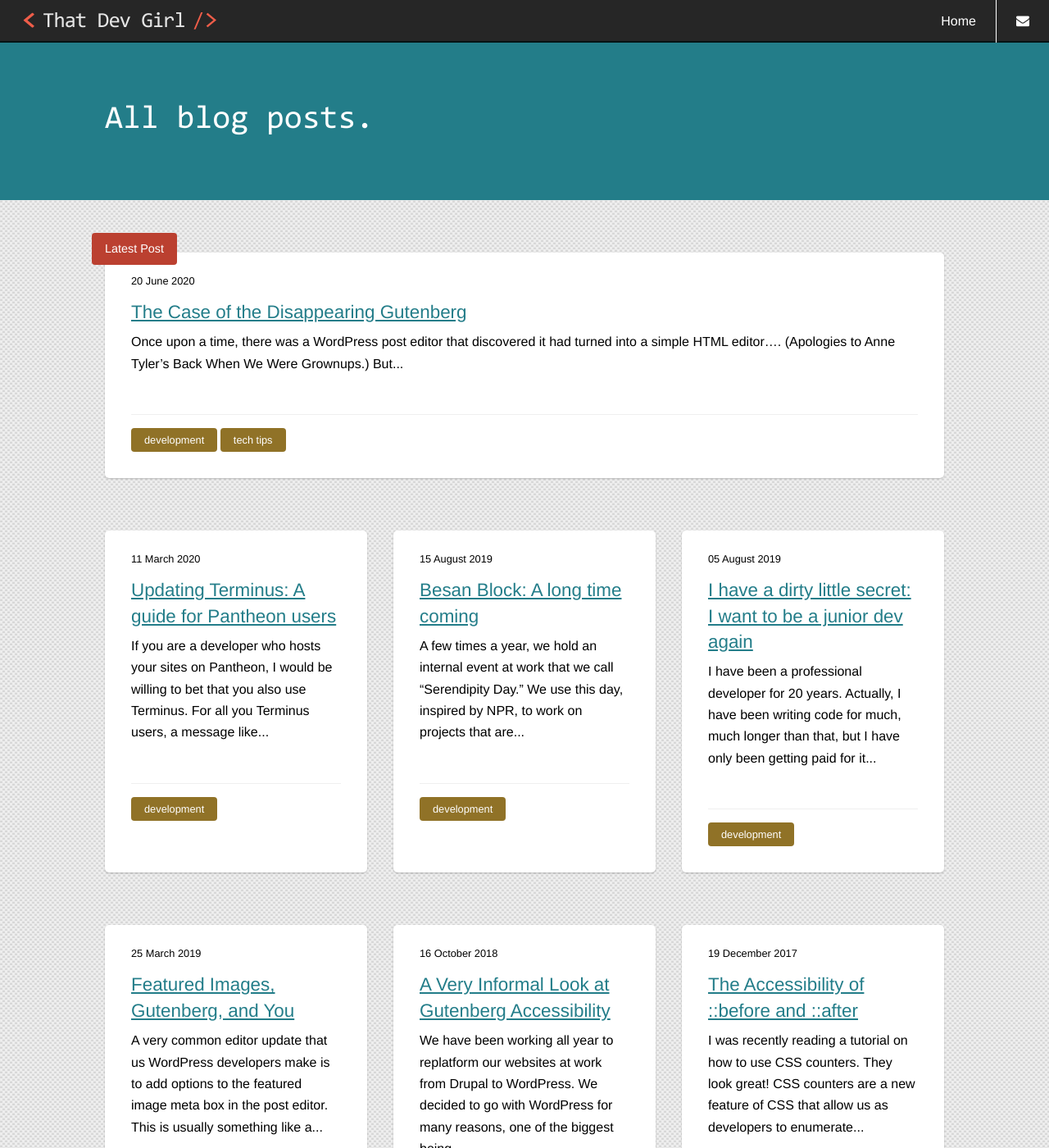
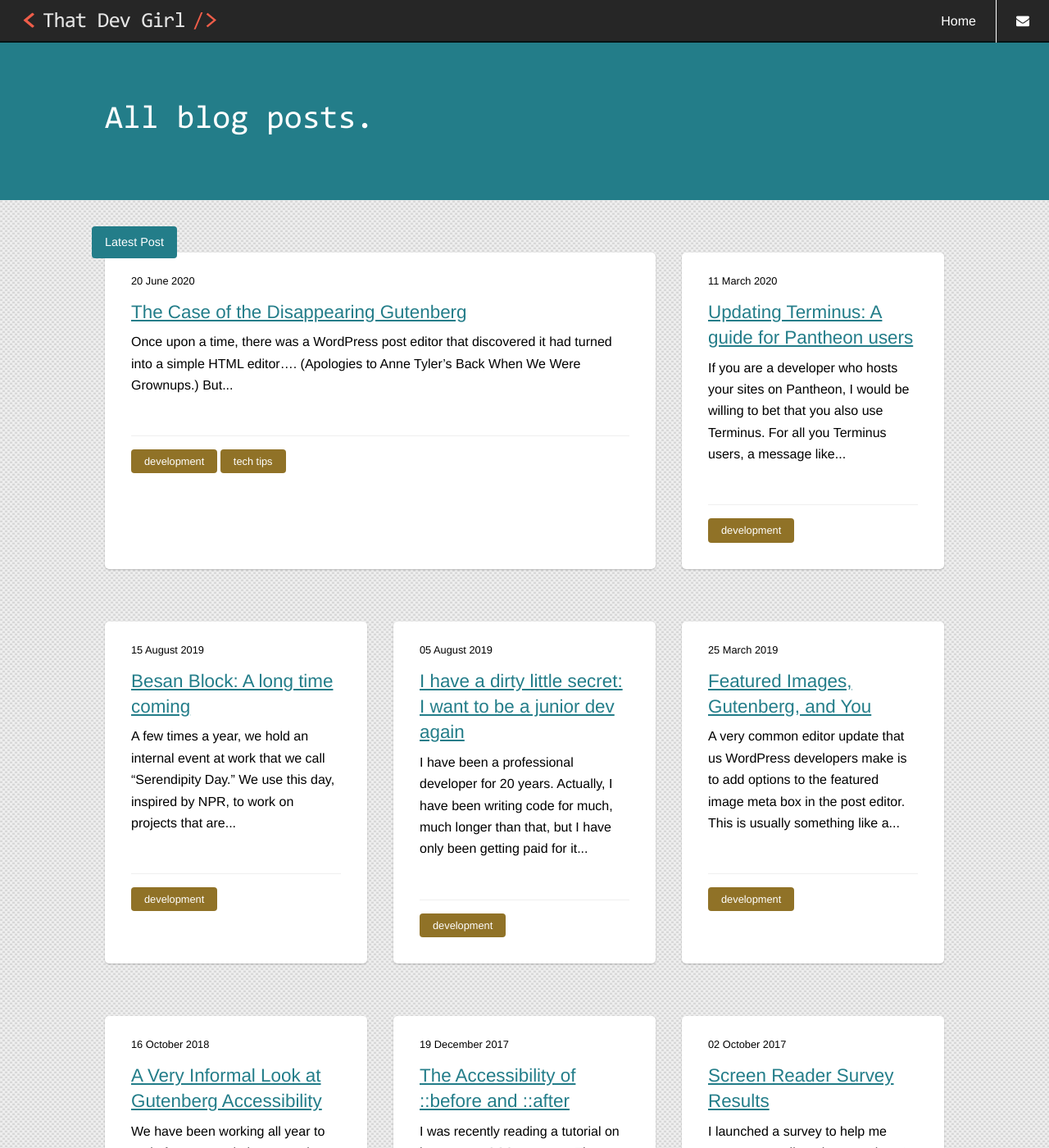
Before and after one commit to That-Dev-Girl-Archives/thatdevgirl.com, a Jekyll site: the page built from blog/index.html, in a window 1280 px wide and 1400 px high. Shown: the whole window at 82% size. Built offline with Jekyll 4.4.1, drawn with Linux system fonts in a browser that asks for light colours.

Commit message:
Updating styles for latest posts

```diff
--- a/_sass/components/_article-card.scss
+++ b/_sass/components/_article-card.scss
@@ -6,13 +6,24 @@
 
   padding: 1.5rem;
 
+  // First article.
   &:first-of-type {
-    grid-column-start: 1;
-    grid-column-end: 4;
     position: relative;
 
+    @media screen and ( min-width: $medium ) {
+      grid-column-start: 1;
+      grid-column-end: 3;
+    }
+
+    @media screen and ( min-width: $large ) {
+      &.three-across {
+        grid-column-end: 4;
+      }
+    }
+
+    // "Lastest Post" tag.
     &:before {
-      background-color: $red;
+      background-color: $blue;
       border-radius: 0.25rem;
       color: $white;
       content: 'Latest Post';
@@ -20,7 +31,7 @@
       left: -1rem;
       padding: 0.5rem 1rem;
       position: absolute;
-      top: -1.5rem;
+      top: -2rem;
     }
   }
 
```
